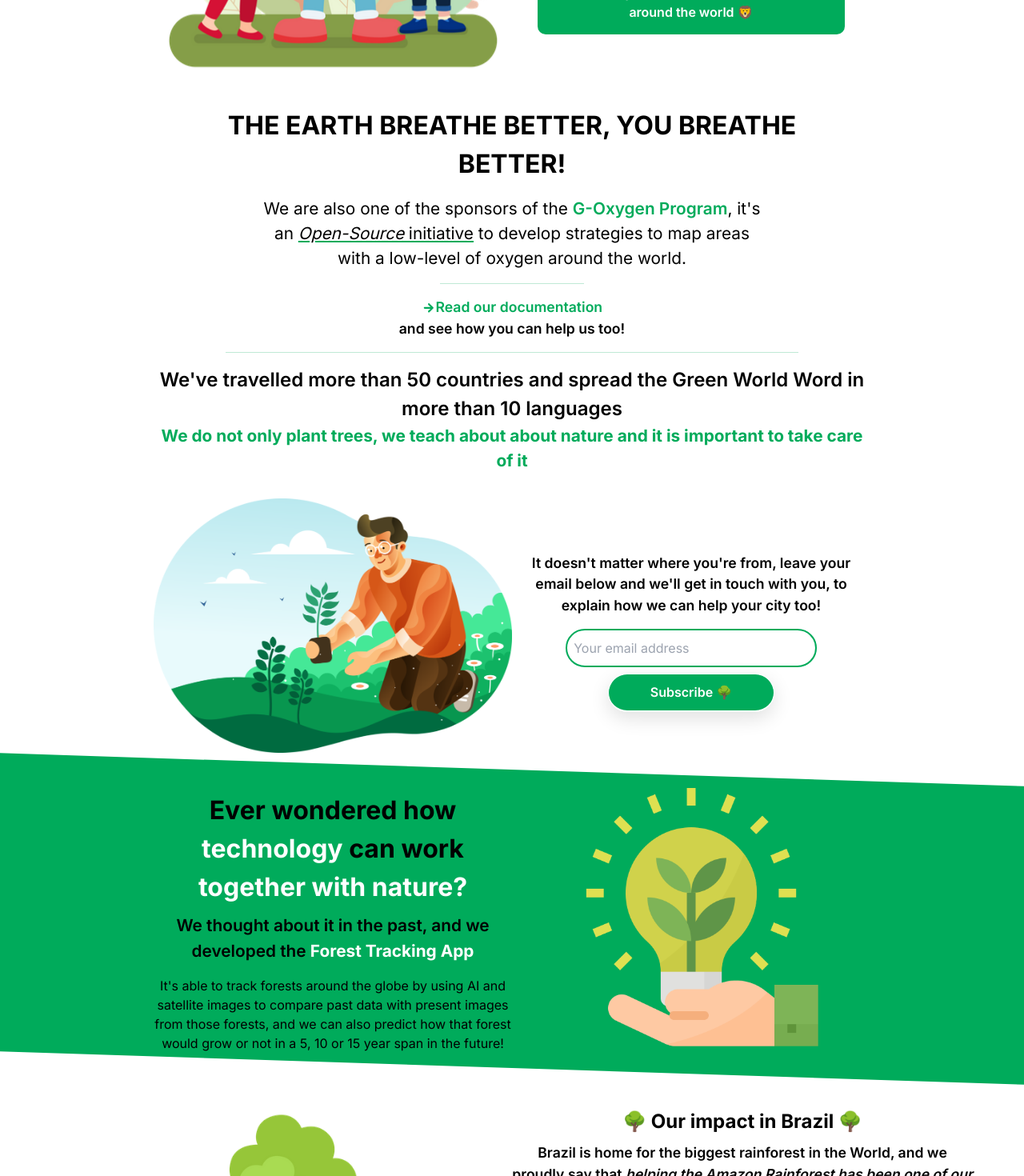
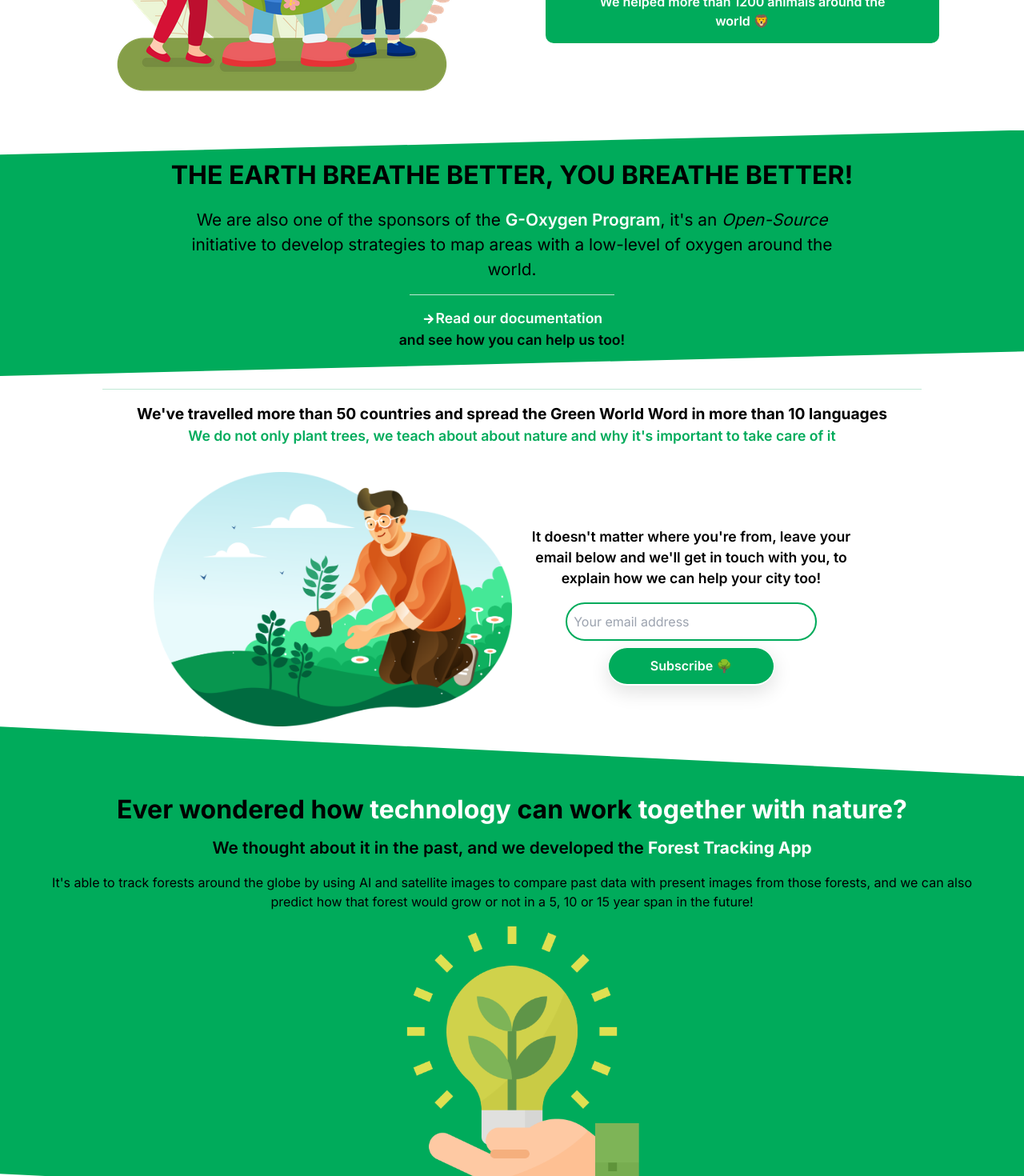
Before and after one commit to awkren/green-world, a React (Create React App) app: page / in a window 1280 px wide. Shown: the part 820-2290 px from the top of the page at 80% size. Built offline with nearby package versions, Linux system fonts and the light colour scheme; the HTML template or start-up script is replaced by a standard one.

Commit message:
set content width to 90% on mobile

```diff
--- a/src/App.css
+++ b/src/App.css
@@ -1,7 +1,7 @@
 @import url('https://fonts.googleapis.com/css2?family=Inter:wght@100;200;300;400;500;600;700;800;900&display=swap');
 /* font-family: 'Inter', sans-serif; */
 
-/* *{border:1px solid red;} */
+    /* *{border:1px solid red;} */
 
 *{
   font-family: 'Inter', sans-serif;
--- a/src/page-structure/SecondSection.jsx
+++ b/src/page-structure/SecondSection.jsx
@@ -25,8 +25,8 @@ const SecondSection = () => {
       </div>
       <div className='ever-wondered'>
         <div className='globe'>
-          <div className='left-wonder'>
-            <p className='wonder text-[1.5rem] font-bold mt-[1rem]'>Ever wondered how <em className='text-white not-italic'>technology</em> can work <em className='not-italic text-white'>together with nature?</em></p>
+          <div className='left-wonder mt-[1rem]'>
+            <p className='wonder text-[1.5rem] font-bold mt-[2rem]'>Ever wondered how <em className='text-white not-italic'>technology</em> can work <em className='not-italic text-white'>together with nature?</em></p>
             <p className='mb-[1rem] font-semibold text-[1.1rem] mt-[.5rem] think '>We thought about it in the past, and we developed the <em className='not-italic text-white font-bold'>Forest Tracking App</em></p>
             <p className='mb-[.5rem]'>It's able to track forests around the globe by using AI and satellite images to compare past data with present images from those forests, and we can also predict how that forest would grow or not in a 5, 10 or 15 year span in the future!</p>
           </div>
@@ -51,7 +51,7 @@ const SecondSection = () => {
             </div>
           </div>
         </div>
-        <div className='left-brazil mt-[1rem] text-[#00ab5b] bg-[#f2faf6] rounded-[20px]'>
+        <div className='left-brazil mt-[1rem] text-[#00ab5b] rounded-[20px]'>
           <p className='text-[1.3rem] text-center font-bold m-[1rem] green-world'>We believe that together, we can make the world green once again</p>
           <img className='br-img' src={hug} alt='/'/>
         </div>
--- a/src/page-structure/UpperSection.jsx
+++ b/src/page-structure/UpperSection.jsx
@@ -61,20 +61,25 @@ const UpperSection = () => (
       </div>
     </div>
 
-    <div>
-      <p className='earth-breathe text-[1.8rem] w-[95%] mb-[1rem]'>The Earth breathe better, you breathe better!</p>
-      <p className='we-are text-[1.3rem]'>We are also one of the sponsors of the <em className='not-italic text-[#00ab5b] font-semibold'>G-Oxygen Program</em>, it's an <em className='decoration-[#00ab5b] underline not-italic'><em>Open-Source</em> initiative</em> to develop strategies to map areas with a low-level of oxygen around the world.</p>
+    <div className='global-2'>
+      <div className='global-inside'>
+        <div className='w-[90%] m-auto'>
+          <p className='earth-breathe text-[1.5rem] font-bold mb-[1rem] mt-[1rem]'>The Earth breathe better, you breathe better!</p>
+          <p className=' we-are text-[1.3rem]'>We are also one of the sponsors of the <em className='not-italic text-white font-semibold'>G-Oxygen Program</em>, it's an <em className='decoration-[#00ab5b] underline not-italic'><em>Open-Source</em> initiative</em> to develop strategies to map areas with a low-level of oxygen around the world.</p>
+        </div>
+        <div className='h-[1px] w-[20%] bg-[#bfe9d5] border-black mt-[1rem] mb-[1rem] m-auto'></div>
+        <div className='read-docs flex flex-col items-center'>
+          {/* <p className='text-[#00ab5b]'><IoMdArrowRoundForward/></p> */}
+          <p className='hover:cursor-pointer text-white flex items-center font-semibold m-auto text-[1.1rem]'><IoMdArrowRoundForward/><span></span>Read our documentation</p>
+          <p className='font-semibold text-[1.1rem]'>and see how you can help us too!</p>
+        </div>
+      </div>
     </div>
-    <div className='h-[1px] w-[20%] bg-[#bfe9d5] border-black mt-[1rem] mb-[1rem]'></div>
-    <div className='read-docs flex flex-col items-center'>
-      {/* <p className='text-[#00ab5b]'><IoMdArrowRoundForward/></p> */}
-      <p className='hover:cursor-pointer text-[#00ab5b] flex items-center font-semibold m-auto text-[1.1rem]'><IoMdArrowRoundForward/><span></span>Read our documentation</p>
-      <p className='font-semibold text-[1.1rem]'>and see how you can help us too!</p>
-    </div>
+
     <div className='second-border h-[1px] w-[40%] bg-[#bfe9d5] border-black mt-[1rem] mb-[1rem]'></div>
-    <div className=''>
+    <div className='travel-guide'>
       <p className='travel'>We've travelled more than 50 countries and spread the Green World Word in more than 10 languages</p>
-      <p className='travel-nature'>We do not only plant trees, we teach about about nature and it is important to take care of it</p>
+      <p className='travel-nature'>We do not only plant trees, we teach about about nature and why it's important to take care of it</p>
     </div>
 
 
--- a/src/page-style/SecondSection.css
+++ b/src/page-style/SecondSection.css
@@ -89,3 +89,26 @@
 
   }
 }
+
+.main-sec{
+  width: 100%;
+}
+
+.ever-wondered{
+  width: 100%;
+  padding: 2rem 0;
+  background-color: #00ab5b;
+  clip-path: polygon(0 0, 100% 10%, 100% 100%, 0 90%);
+  display: flex;
+  justify-content: center;
+  align-items: center;
+}
+.globe{
+  width: 90%;
+  display: grid;
+  grid-template-columns: 1fr;
+
+}
+.brazil{
+  width: 90%;
+}
--- a/src/page-style/UpperSection.css
+++ b/src/page-style/UpperSection.css
@@ -3,6 +3,7 @@
     display: grid;
     grid-template-columns: repeat(2, 1fr);
     margin-top: 1.5rem;
+    width: 70%;
   }
   .imgupsection{
     width: 100%;
@@ -10,7 +11,7 @@
     height: auto;
   }
   .main-up{
-    width: 70%;
+    width: 100%;
   }
   .rightside{
     display: flex;
@@ -35,6 +36,7 @@
   .group-grid{
     display: grid;
     grid-template-columns: repeat(2, 1fr);
+    width: 70%;
   }
   .tclass{
     text-align: center;
@@ -119,4 +121,64 @@
   .custom-shape-divider-top-1670846940 .shape-fill {
     fill: #00AB5B;
   }
+  .global-2{
+    width: 100%;
+    padding: 2rem 0;
+    background-color: #00AB5B;
+    clip-path: polygon(0 10%, 100% 0%, 100% 90%, 0 100%);
+  }
 }
+
+.main-up{
+    width: 100%;
+}
+
+.main-upsection{
+  width: 90%;
+}
+
+.group-grid{
+  width: 90%;
+}
+
+.custom-shape-divider-top-1670846940 {
+    position: absolute;
+    top: 0;
+    left: 0;
+    width: 100%;
+    overflow: hidden;
+    line-height: 0;
+    z-index: -1;
+  }
+
+  .custom-shape-divider-top-1670846940 svg {
+    position: relative;
+    display: block;
+    /* width: calc(280% + 1.2px); */
+    width: 200%;
+    height: 950px;
+  }
+
+  .custom-shape-divider-top-1670846940 .shape-fill {
+    fill: #00AB5B;
+  }
+  .global-2{
+    width: 100%;
+    padding: 2rem 0;
+    background-color: #00AB5B;
+    clip-path: polygon(0 10%, 100% 0%, 100% 90%, 0 100%);
+  }
+  .travel-guide{
+    width: 90%;
+  }
+  .travel{
+    font-size: 1.2rem;
+    font-weight: 700;
+
+  }
+  .travel-nature{
+    font-size: 1.1rem;
+    margin-bottom: 1rem;
+    color: #00ab5b;
+    font-weight: 600;
+  }
```
